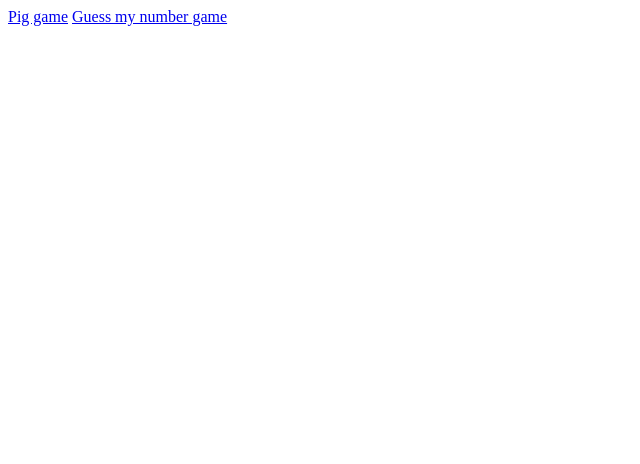
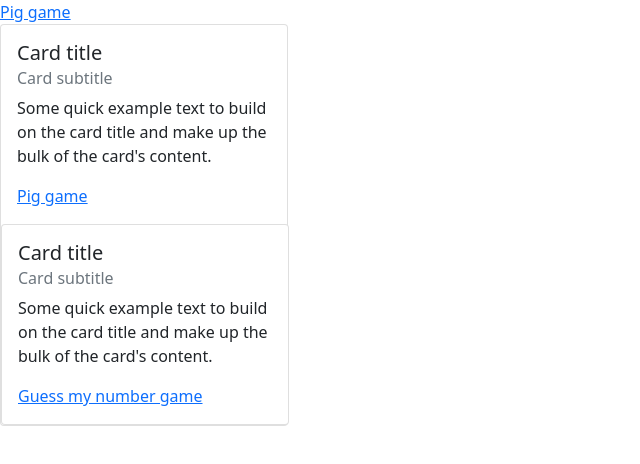
Before and after one commit to gongyr/programmingExcercises, a plain HTML site: page index.html in a window 1280 px wide. Shown: the whole page, without its empty margins (0-640 px from the left). Drawn offline with nearby package versions, Linux system fonts and the light colour scheme.

Commit message:
Updated CSS

```diff
--- a/index.html
+++ b/index.html
@@ -4,9 +4,31 @@
     <meta charset="UTF-8" />
     <meta http-equiv="X-UA-Compatible" content="IE=edge" />
     <meta name="viewport" content="width=device-width, initial-scale=1.0" />
+    <link
+      href="https://cdn.jsdelivr.net/npm/bootstrap@5.1.1/dist/css/bootstrap.min.css"
+      rel="stylesheet"
+      integrity="sha384-F3w7mX95PdgyTmZZMECAngseQB83DfGTowi0iMjiWaeVhAn4FJkqJByhZMI3AhiU"
+      crossorigin="anonymous"
+    />
     <title>Mini Projects</title>
+  </head>
+  <body>
     <a href="Pig-game/index.html">Pig game</a>
-    <a href="Guess-My-Number/index.html">Guess my number game</a>
-  </head>
-  <body></body>
+
+    <div class="card" style="width: 18rem;">
+        <div class="card-body">
+          <h5 class="card-title">Card title</h5>
+          <h6 class="card-subtitle mb-2 text-muted">Card subtitle</h6>
+          <p class="card-text">Some quick example text to build on the card title and make up the bulk of the card's content.</p>
+          <a href="Pig-game/index.html">Pig game</a>
+        </div>
+    <div class="card" style="width: 18rem;">
+        <div class="card-body">
+            <h5 class="card-title">Card title</h5>
+            <h6 class="card-subtitle mb-2 text-muted">Card subtitle</h6>
+            <p class="card-text">Some quick example text to build on the card title and make up the bulk of the card's content.</p>
+            <a href="Guess-My-Number/index.html">Guess my number game</a>
+    </div>
+      </div>
+  </body>
 </html>
```
